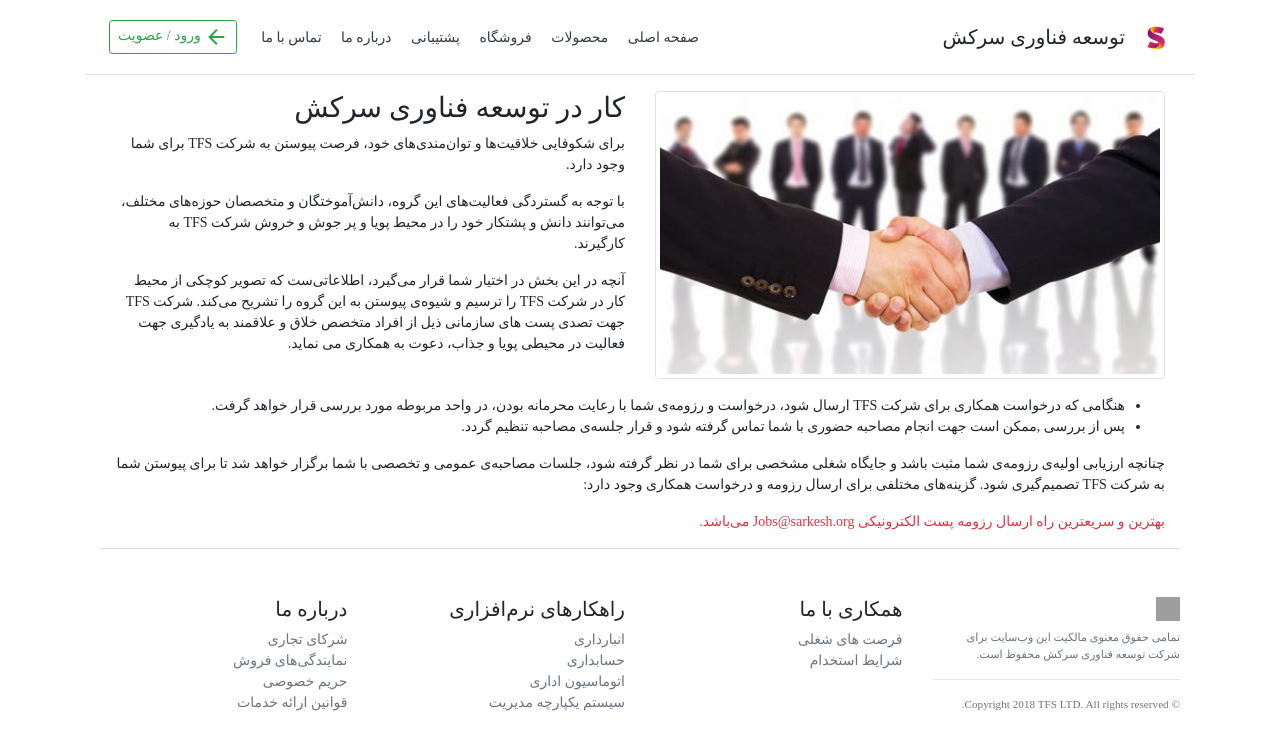
After one commit to morrning/mainSite, a Symfony app: template templates/specialpages/jobs.html.twig in a window 1280 px wide. The commit adds this page. Shown: the top 750 px of the page. Run offline with Twig, Linux system fonts and the light colour scheme; the template is opened without the code that fills it, so the values that code supplies are empty; some libraries are stand-ins or nearby versions; some web fonts are replaced; grey boxes are pictures that could not be loaded.

Commit message:
progress

```diff
--- a/templates/base.html.twig
+++ b/templates/base.html.twig
@@ -78,9 +78,8 @@
                     <div class="col-5 col-md">
                         <h5>همکاری با ما</h5>
                         <ul class="list-unstyled text-small">
-                            <li><a class="text-muted" href="#">فرصت های شغلی</a></li>
-                            <li><a class="text-muted" href="#">شرایط استخدام</a></li>
-                            <li><a class="text-muted" href="#">ارسال رزومه</a></li>
+                            <li><a class="text-muted" href="{{ path('starticPageJobs') }}">فرصت های شغلی</a></li>
+                            <li><a class="text-muted" href="{{ path('starticPageJobsTerm') }}">شرایط استخدام</a></li>
                         </ul>
                     </div>
                     <div class="col-5 col-md">
--- /dev/null
+++ b/templates/specialpages/jobs.html.twig
@@ -0,0 +1,50 @@
+{% extends 'base.html.twig' %}
+
+{% block title %}فرصت‌های شغلی{% endblock %}
+
+{% block body %}
+    <div class="row">
+
+        <div class="col-6 text-center">
+            <img src="{{ asset('images/static/jobs.jpg') }}" class="img-fluid img-thumbnail">
+        </div>
+        <div class="col-6">
+            <h3>
+                کار در توسعه فناوری سرکش
+            </h3>
+            <p>
+                برای شکوفایی خلاقیت‌ها و توان‌مندی‌های خود،  فرصت پیوستن به شرکت TFS برای شما وجود دارد.
+            </p>
+            <p>
+                با توجه به گستردگی فعالیت‌های این گروه، دانش‌آموختگان و متخصصان حوزه‌های مختلف، می‌توانند دانش و پشتکار خود را در محیط پویا و پر جوش و خروش شرکت TFS به کارگیرند.
+            </p>
+            <p>
+                آنچه در این بخش در اختیار شما قرار می‌گیرد، اطلاعاتی‌ست که تصویر کوچکی از محیط کار در شرکت TFS را ترسیم و شیوه‌ی پیوستن به این گروه را تشریح می‌کند.
+
+
+                شرکت TFS جهت تصدی پست های سازمانی ذیل از افراد متخصص خلاق و علاقمند به یادگیری جهت فعالیت در محیطی پویا و جذاب، دعوت به همکاری می نماید.
+            </p>
+        </div>
+        <div class="col-12">
+            <p>
+                <ul>
+                    <li>
+                        هنگامی که درخواست همکاری برای شرکت TFS ارسال شود،
+                        درخواست و رزومه‌ی شما با رعایت محرمانه بودن، در واحد مربوطه مورد بررسی قرار خواهد گرفت.
+                    </li>
+                    <li>
+                        پس از بررسی ,ممکن است جهت انجام مصاحبه حضوری با شما تماس گرفته شود و قرار جلسه‌ی مصاحبه تنظیم گردد.
+                    </li>
+                </ul>
+
+                چنانچه ارزیابی اولیه‌ی رزومه‌ی شما مثبت باشد و جایگاه شغلی مشخصی برای شما در نظر گرفته شود،
+                جلسات مصاحبه‌ی عمومی و تخصصی با شما برگزار خواهد شد تا برای پیوستن شما به شرکت TFS تصمیم‌گیری شود.
+                گزینه‌های مختلفی برای ارسال رزومه و درخواست همکاری وجود دارد:
+            </p>
+            <p class="text-danger">
+                بهترین و سریعترین راه ارسال رزومه پست الکترونیکی Jobs@sarkesh.org می‌باشد.
+            </p>
+        </div>
+    </div>
+
+{% endblock %}
--- a/templates/user/login.html.twig
+++ b/templates/user/login.html.twig
@@ -33,7 +33,7 @@
                                 {{ form_widget(form.save) }}
                             </div>
                             <div class="col-10">
-                                    <a class="btn btn-success"><span class="material-icons">add</span> حساب کاربری ندارید؟ هم‌اکنون عضو شوید </a>
+                                    <a href="{{ path('userRegister') }}" class="btn btn-success"><span class="material-icons">add</span> حساب کاربری ندارید؟ هم‌اکنون عضو شوید </a>
                             </div>
                         </div>
                         {{ form_end(form) }}
```
Also changed, not shown: src/Controller/SpecialpagesController.php (+16 -0 lines), src/Controller/UserController.php (+9 -0 lines), templates/specialpages/jobsTerm.html.twig (added, +13 -0 lines), public/images/static/jobs.jpg (added).
